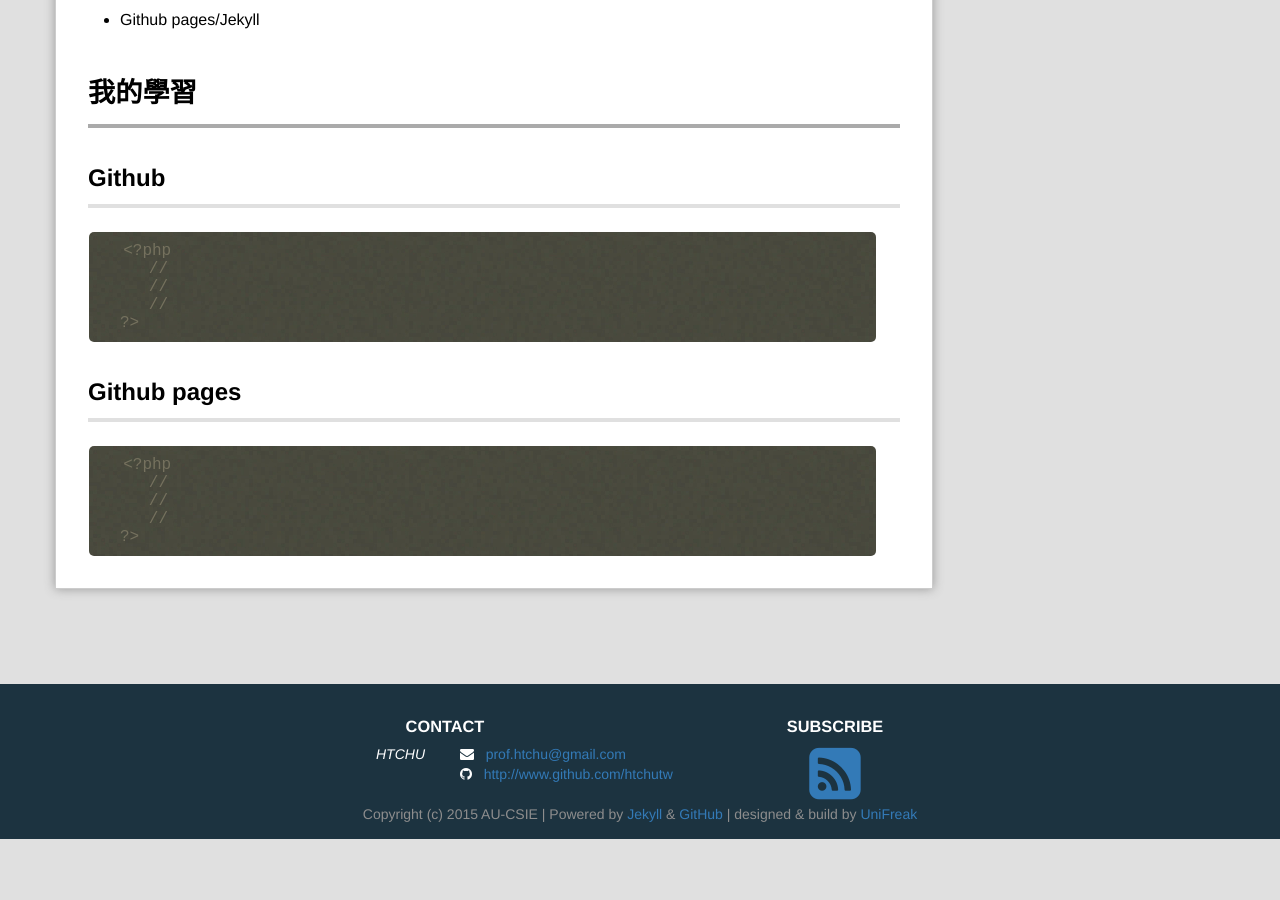
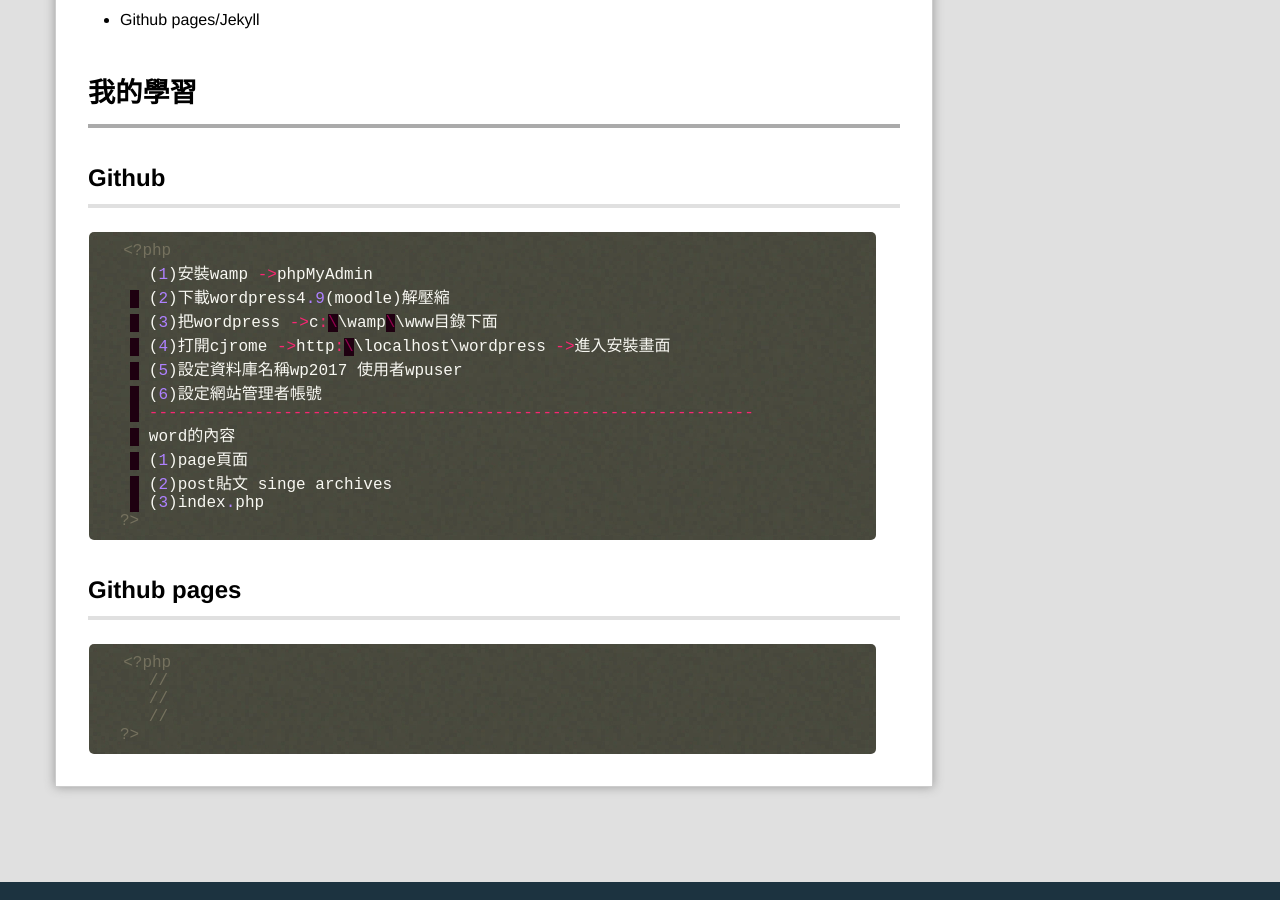
Before and after one commit to track9785/webcourse, a Jekyll site: the page built from _posts/2017-12-20-Class14.md, in a window 1280 px wide and 900 px high, scrolled down 616 px. Built offline with Jekyll 4.4.1, drawn with Linux system fonts in a browser that asks for light colours; Markdown is read by kramdown in place of the engine named in the settings; comment, search, counter and statistics services are not loaded; before the commit the page ends 1455 px from its top, so only the background shows below that.

Commit message:
Update 2017-12-20-Class14.md

````diff
--- a/_posts/2017-12-20-Class14.md
+++ b/_posts/2017-12-20-Class14.md
@@ -21,9 +21,17 @@ github帳號及使用github做blog。。
 
 ```php
 <?php
-   //
-   //
-   //
+   (1)安裝wamp ->phpMyAdmin
+   (2)下載wordpress4.9(moodle)解壓縮
+   (3)把wordpress ->c:\\wamp\\www目錄下面
+   (4)打開cjrome ->http:\\localhost\wordpress ->進入安裝畫面
+   (5)設定資料庫名稱wp2017 使用者wpuser
+   (6)設定網站管理者帳號
+   ---------------------------------------------------------------
+   word的內容
+   (1)page頁面
+   (2)post貼文 singe archives
+   (3)index.php
 ?>
 ```
 ##Github pages
````
